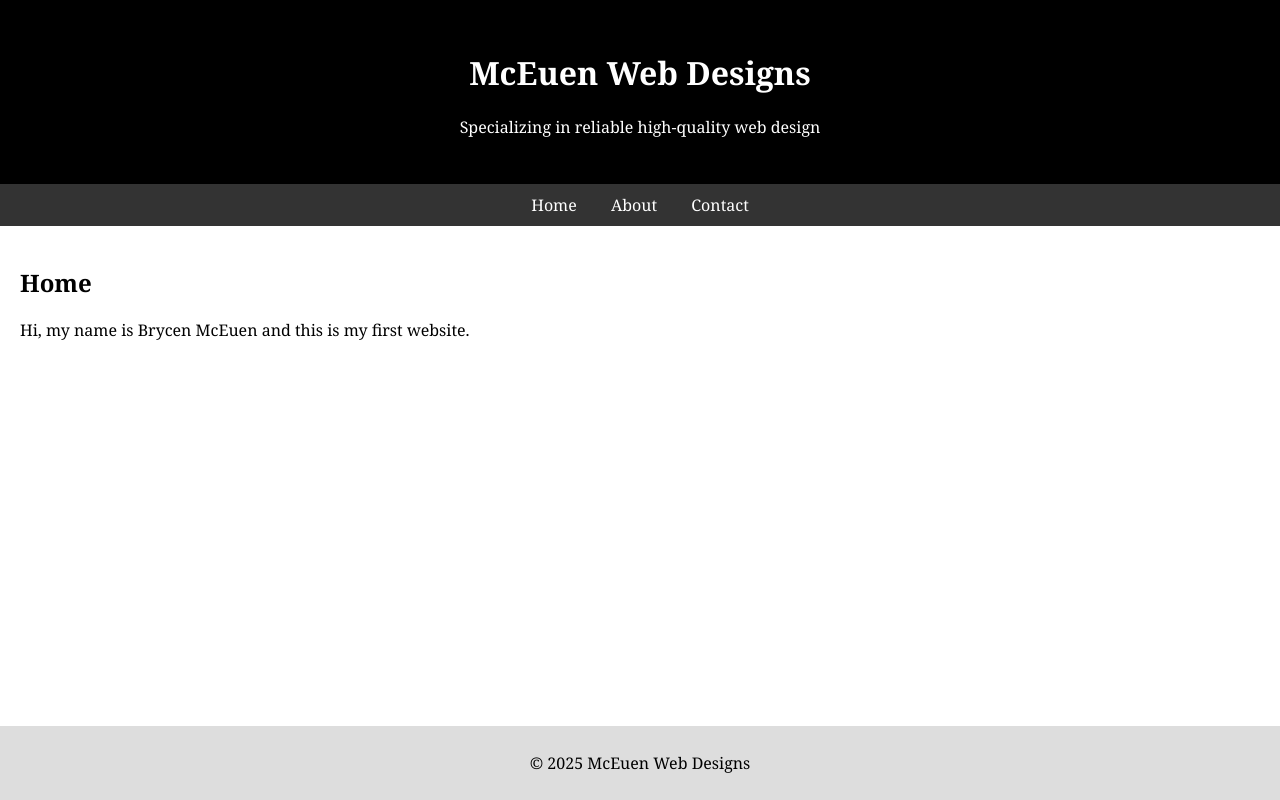
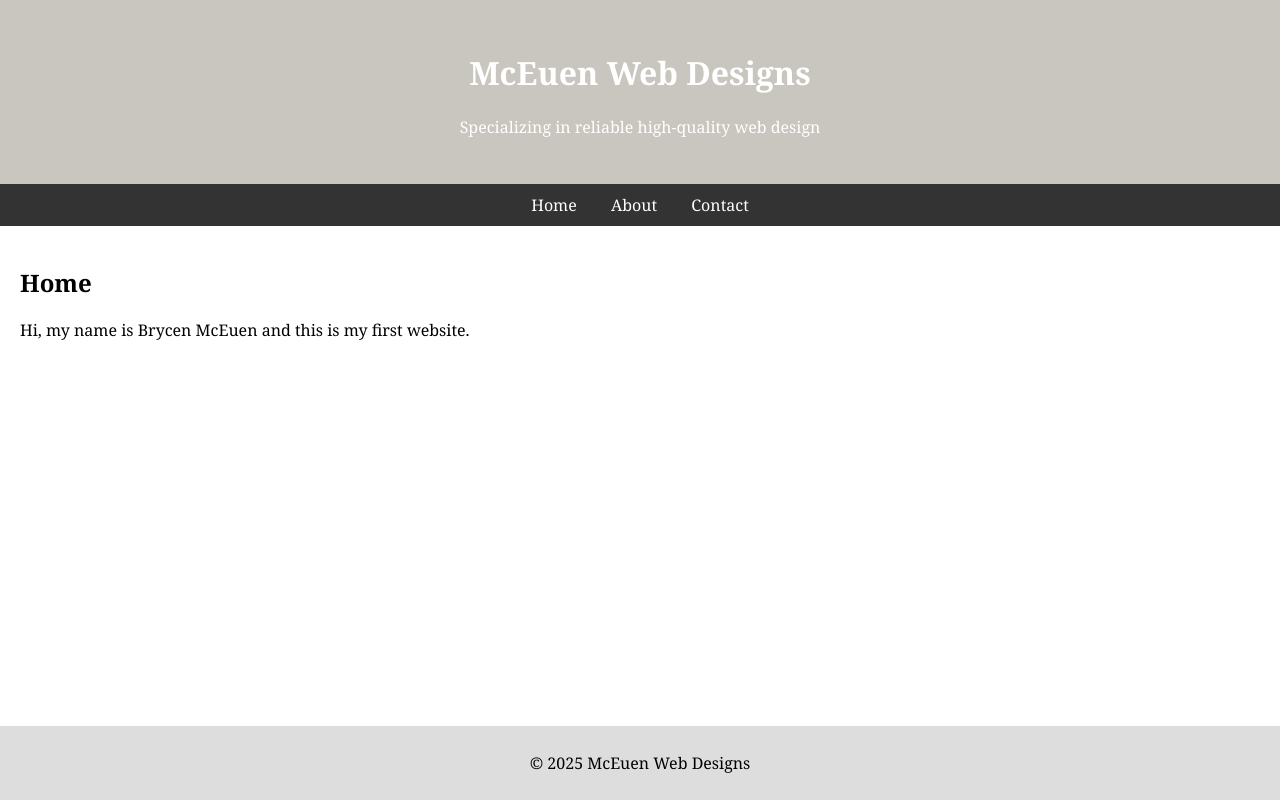
Before and after one commit to BrycenM4/first-website, a plain HTML site: page index.html in a window 1280 px wide. Drawn offline with Linux system fonts and the light colour scheme.

Commit message:
Update styles.css
change header color

```diff
--- a/styles.css
+++ b/styles.css
@@ -18,7 +18,7 @@ body {
 
 /* Header styling */
 header {
-    background-color: #000000;
+    background-color: #c8c6be;
     color: white;
     padding: 30px;
     text-align: center;
```
